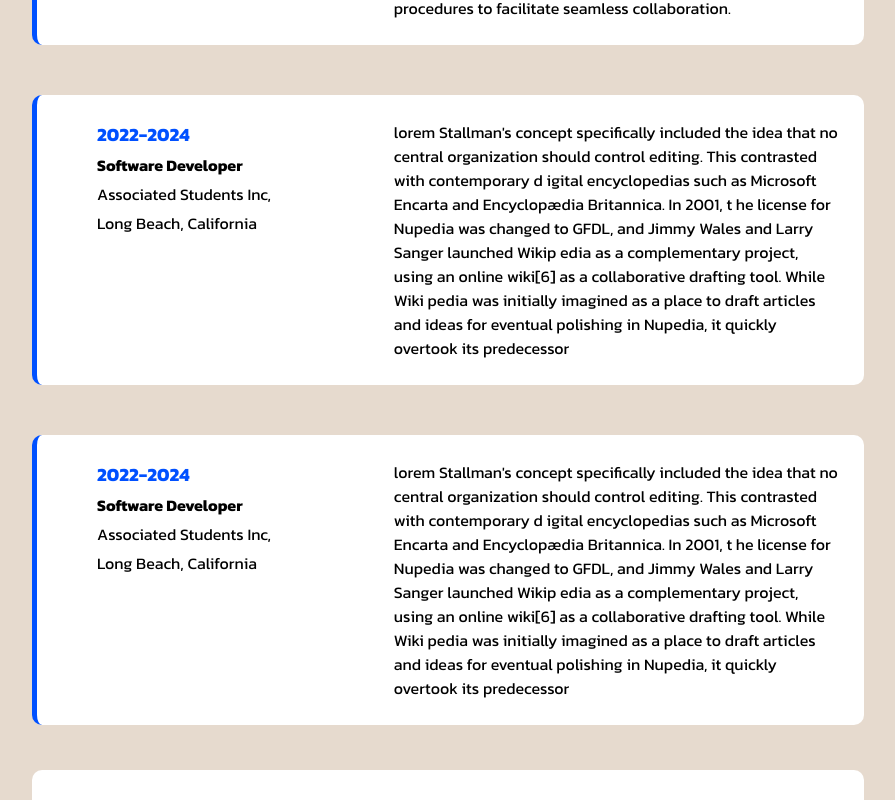
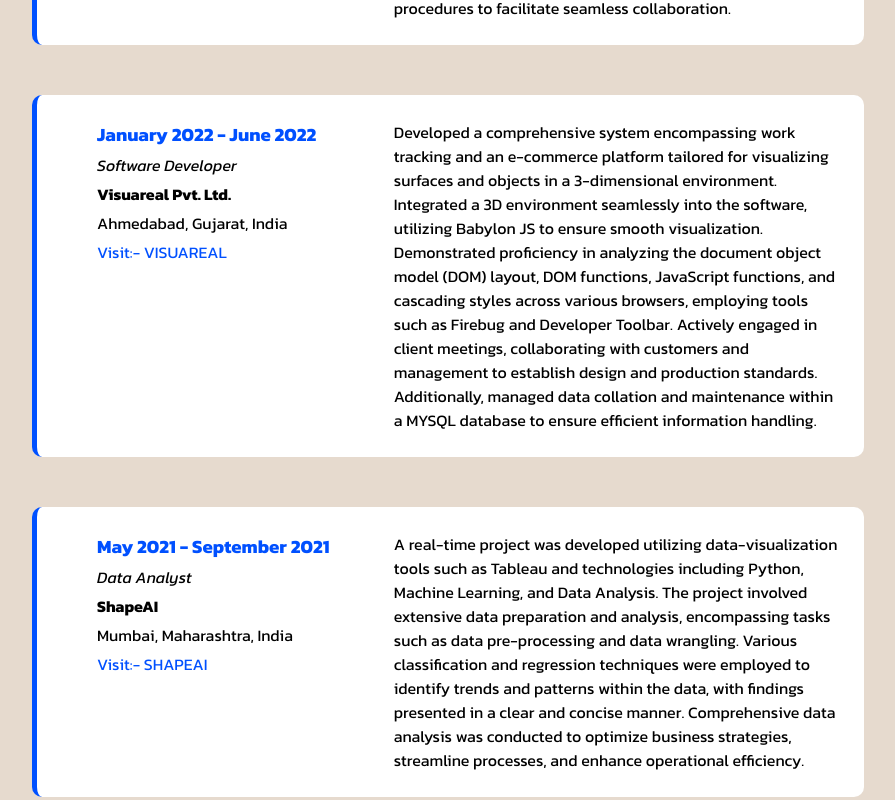
Before and after one commit to kunjalpatel2001/myPortfolio, a React (Create React App) app: page /Portfolio in a window 1280 px wide. Shown: the part 560-1360 px from the top of the page, without its empty margins (192-1087 px from the left). Built offline with nearby package versions, Linux system fonts and the light colour scheme.

Commit message:
portfolio change

```diff
--- a/src/components/Education/Education.css
+++ b/src/components/Education/Education.css
@@ -21,3 +21,8 @@
     margin: 35px auto !important;
 
 }
+@media screen and (max-width:500px){
+    .company-title{
+        text-align: center;
+    }
+}
--- a/src/components/Education/Education.js
+++ b/src/components/Education/Education.js
@@ -14,10 +14,10 @@
           <div className="main-exp-left">
             <h3>July 2022 - May 2024</h3>
             <div className="position-title">
-              <b>GPA: 3.7</b>
+              <i>GPA: 3.7</i>
             </div>
             <div className="company-title">
-              California State University - Long Beach
+              <b>California State University - Long Beach</b>
             </div>
             <div className="location-title">Master's, Computer Science</div>
           </div>
@@ -40,9 +40,9 @@
           <div className="main-exp-left">
             <h3>July 2018 - May 2022</h3>
             <div className="position-title">
-              <b>GPA: 3.9</b>
+              <i>GPA: 3.9</i>
             </div>
-            <div className="company-title">Indus University, Ahmedabad</div>
+            <div className="company-title"><b>Indus University, Ahmedabad</b></div>
             <div className="location-title">
               Bachelor's, Information Technology
             </div>
--- a/src/components/Footer/Footer.css
+++ b/src/components/Footer/Footer.css
@@ -86,4 +86,8 @@
         align-items: center;
         margin-bottom: 30px;
       }
+      .footer-info-left, .footer-info-center, .footer-info-right{
+        width: 50%;
+      }
+
   }
--- a/src/components/Homepage/Homepage.css
+++ b/src/components/Homepage/Homepage.css
@@ -174,7 +174,7 @@
         text-align: center;
     }
         .inner-text-box p{
-            text-align: justify;
+            text-align: center;
         }
         .inner-box-right{
             width: 100%;
--- a/src/components/Portfolio/Portfolio.js
+++ b/src/components/Portfolio/Portfolio.js
@@ -27,15 +27,25 @@
           <div className="main-exp-left">
             <h3>June 2023 - May 2024</h3>
             <div className="position-title">
-              <b>Software Developer</b>
+              <i>Software Developer</i>
             </div>
-            <div className="company-title">Associated Students Inc,CSULB </div>
+            <div className="company-title">
+              <b>Associated Students Inc, CSULB</b>{" "}
+            </div>
             <div className="location-title">Long Beach, California, USA</div>
-            <div className="location-title"><a className="wesite-link" href="https://www.linkedin.com/company/csulbasi/mycompany/" target="_blank">Visit:- CSULB ASI</a></div>
+            <div className="location-title">
+              <a
+                className="wesite-link"
+                href="https://www.asicsulb.org/corporate/"
+                target="_blank"
+              >
+                Visit:- CSULB ASI
+              </a>
+            </div>
           </div>
           <div className="main-exp-right">
-            Led the development of engaging web experiences using HTML, CSS,
-            and JavaScript, setting a standard for increased user interaction. Also,
+            Led the development of engaging web experiences using HTML, CSS, and
+            JavaScript, setting a standard for increased user interaction. Also,
             improved Joomla CMS with PHP extensions, streamlining content
             management processes and workflow efficiency. Additionally, I
             directed the setup of a live streaming radio station using React.js
@@ -52,46 +62,69 @@
       <div className="main-experience-container">
         <div className="main-exp-start">
           <div className="main-exp-left">
-            <h3>2022-2024</h3>
+            <h3>January 2022 - June 2022</h3>
             <div className="position-title">
-              <b>Software Developer</b>
+              <i>Software Developer</i>
             </div>
-            <div className="company-title">Associated Students Inc,</div>
-            <div className="location-title">Long Beach, California</div>
+            <div className="company-title">
+              <b>Visuareal Pvt. Ltd.</b>
+            </div>
+            <div className="location-title">Ahmedabad, Gujarat, India</div>
+            <div className="location-title">
+              <a
+                className="wesite-link"
+                href="https://visuareal.in/home/"
+                target="_blank"
+              >
+                Visit:- VISUAREAL
+              </a>
+            </div>
           </div>
           <div className="main-exp-right">
-            lorem Stallman's concept specifically included the idea that no
-            central organization should control editing. This contrasted with
-            contemporary d igital encyclopedias such as Microsoft Encarta and
-            Encyclopædia Britannica. In 2001, t he license for Nupedia was
-            changed to GFDL, and Jimmy Wales and Larry Sanger launched Wikip
-            edia as a complementary project, using an online wiki[6] as a
-            collaborative drafting tool. While Wiki pedia was initially imagined
-            as a place to draft articles and ideas for eventual polishing in
-            Nupedia, it quickly overtook its predecessor
+            Developed a comprehensive system encompassing work tracking and an
+            e-commerce platform tailored for visualizing surfaces and objects in
+            a 3-dimensional environment. Integrated a 3D environment seamlessly
+            into the software, utilizing Babylon JS to ensure smooth
+            visualization. Demonstrated proficiency in analyzing the document
+            object model (DOM) layout, DOM functions, JavaScript functions, and
+            cascading styles across various browsers, employing tools such as
+            Firebug and Developer Toolbar. Actively engaged in client meetings,
+            collaborating with customers and management to establish design and
+            production standards. Additionally, managed data collation and
+            maintenance within a MYSQL database to ensure efficient information
+            handling.
           </div>
         </div>
       </div>
       <div className="main-experience-container">
         <div className="main-exp-start">
           <div className="main-exp-left">
-            <h3>2022-2024</h3>
+            <h3>May 2021 - September 2021</h3>
             <div className="position-title">
-              <b>Software Developer</b>
+              <i>Data Analyst</i>
             </div>
-            <div className="company-title">Associated Students Inc,</div>
-            <div className="location-title">Long Beach, California</div>
+            <div className="company-title"><b>ShapeAI</b></div>
+            <div className="location-title">Mumbai, Maharashtra, India</div>
+            <div className="location-title">
+              <a
+                className="wesite-link"
+                href="https://shape-ai.com/"
+                target="_blank"
+              >
+                Visit:- SHAPEAI
+              </a>
+            </div>
           </div>
           <div className="main-exp-right">
-            lorem Stallman's concept specifically included the idea that no
-            central organization should control editing. This contrasted with
-            contemporary d igital encyclopedias such as Microsoft Encarta and
-            Encyclopædia Britannica. In 2001, t he license for Nupedia was
-            changed to GFDL, and Jimmy Wales and Larry Sanger launched Wikip
-            edia as a complementary project, using an online wiki[6] as a
-            collaborative drafting tool. While Wiki pedia was initially imagined
-            as a place to draft articles and ideas for eventual polishing in
-            Nupedia, it quickly overtook its predecessor
+            A real-time project was developed utilizing data-visualization tools
+            such as Tableau and technologies including Python, Machine Learning,
+            and Data Analysis. The project involved extensive data preparation
+            and analysis, encompassing tasks such as data pre-processing and
+            data wrangling. Various classification and regression techniques
+            were employed to identify trends and patterns within the data, with
+            findings presented in a clear and concise manner. Comprehensive data
+            analysis was conducted to optimize business strategies, streamline
+            processes, and enhance operational efficiency.
           </div>
         </div>
       </div>
--- a/src/components/Skills/Skills.css
+++ b/src/components/Skills/Skills.css
@@ -79,4 +79,7 @@
         display: flex;
         flex-direction: column;
     }
+    .skills-main-both{
+        width: 100%;
+    }
 }
```
